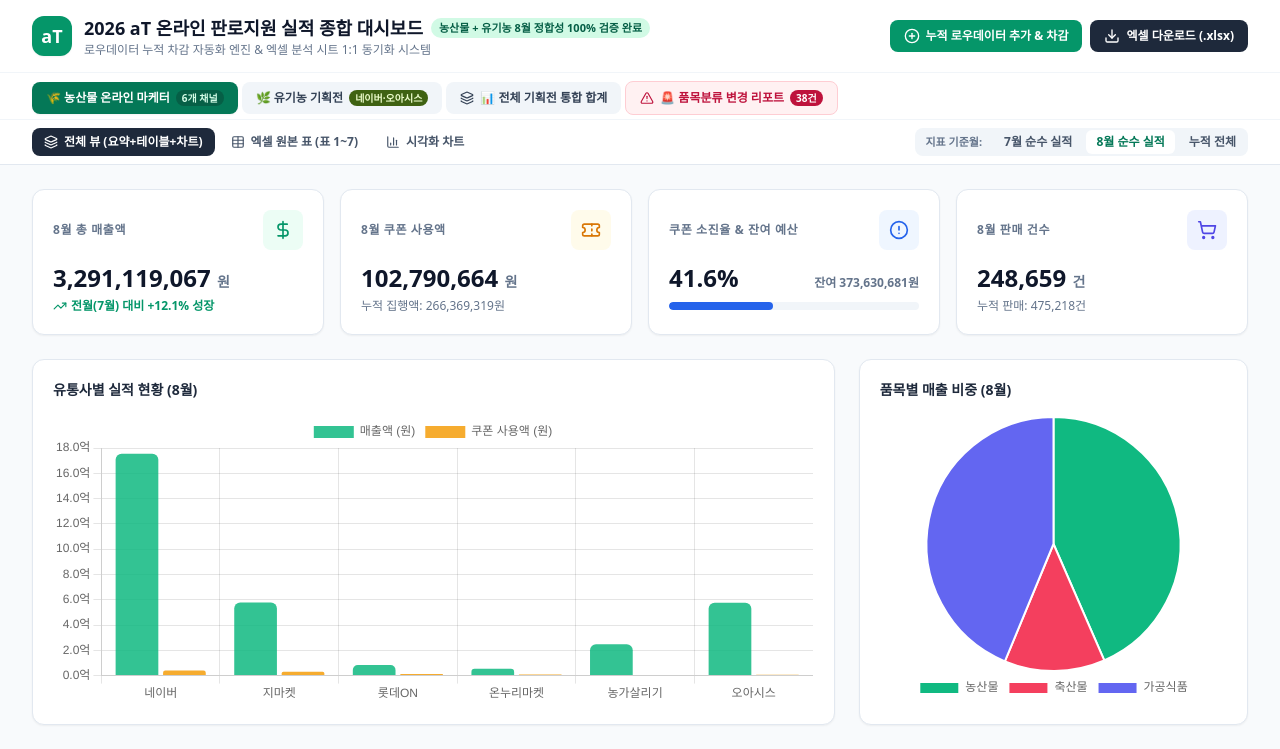
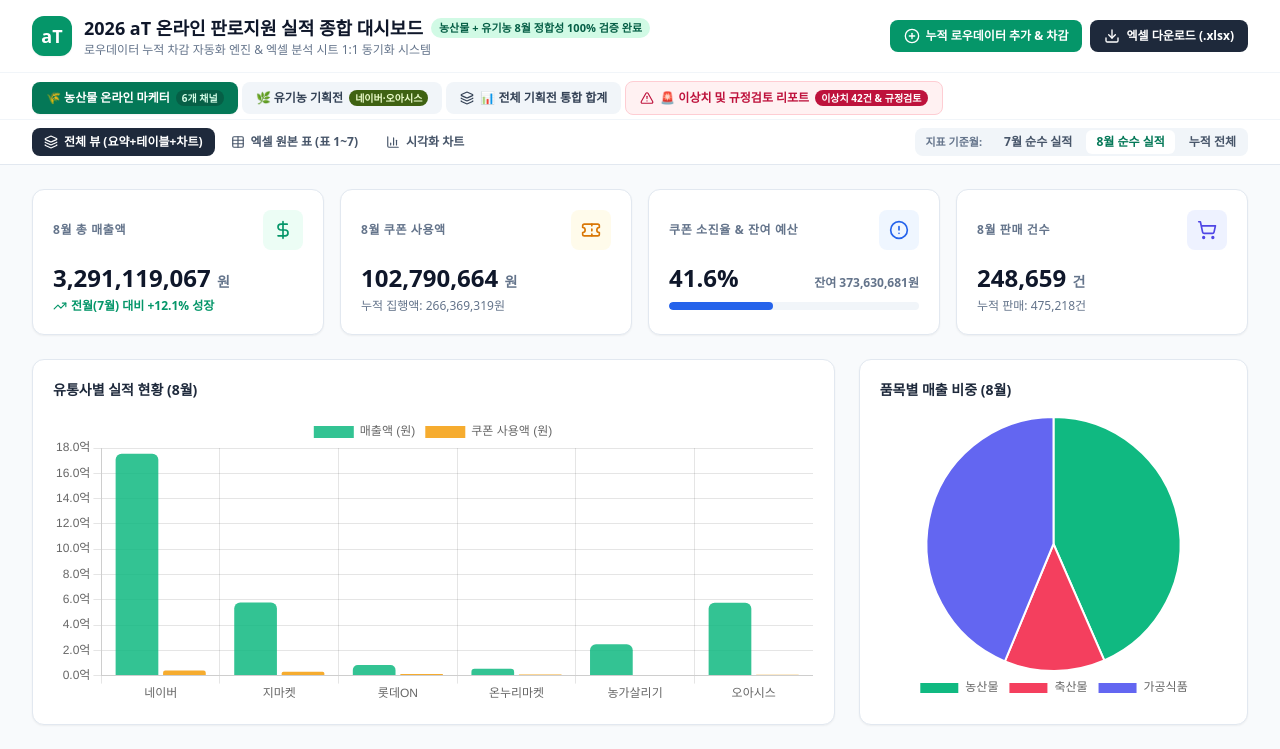
Before and after one commit to jawkimcoding/atsales, a React (Vite) app: page / in a window 1280 px wide. Shown: the top 749 px of the page. Built offline with nearby package versions, Linux system fonts and the light colour scheme; a web font is replaced by a local one.

Commit message:
fix: 엑셀 '이상치 및 규정검토' 시트 순서 2번째로 전진 배치 및 대시보드 탭 명칭 '이상치 및 규정검토 리포트'로 직관화

```diff
--- a/src/App.jsx
+++ b/src/App.jsx
@@ -192,9 +192,9 @@ export default function App() {
               }`}
             >
               <AlertTriangle className="w-3.5 h-3.5" />
-              <span>🚨 품목분류 변경 리포트</span>
+              <span>🚨 이상치 및 규정검토 리포트</span>
               <span className="text-[10px] px-1.5 py-0.2 bg-rose-700 text-white rounded-full">
-                {ITEM_ANOMALIES.length}건
+                이상치 42건 & 규정검토
               </span>
             </button>
           </div>
```
Also changed, not shown: 4 other files (tests, documents, lock files or other folders).
